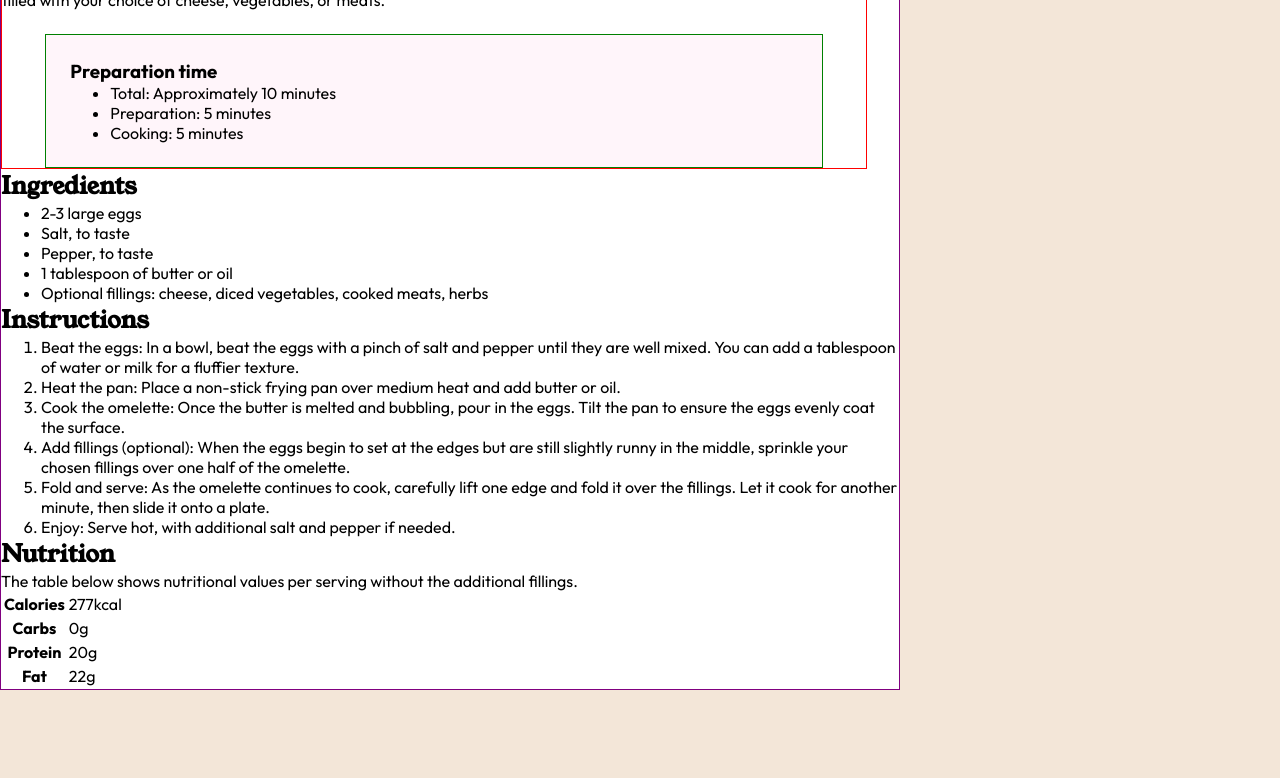
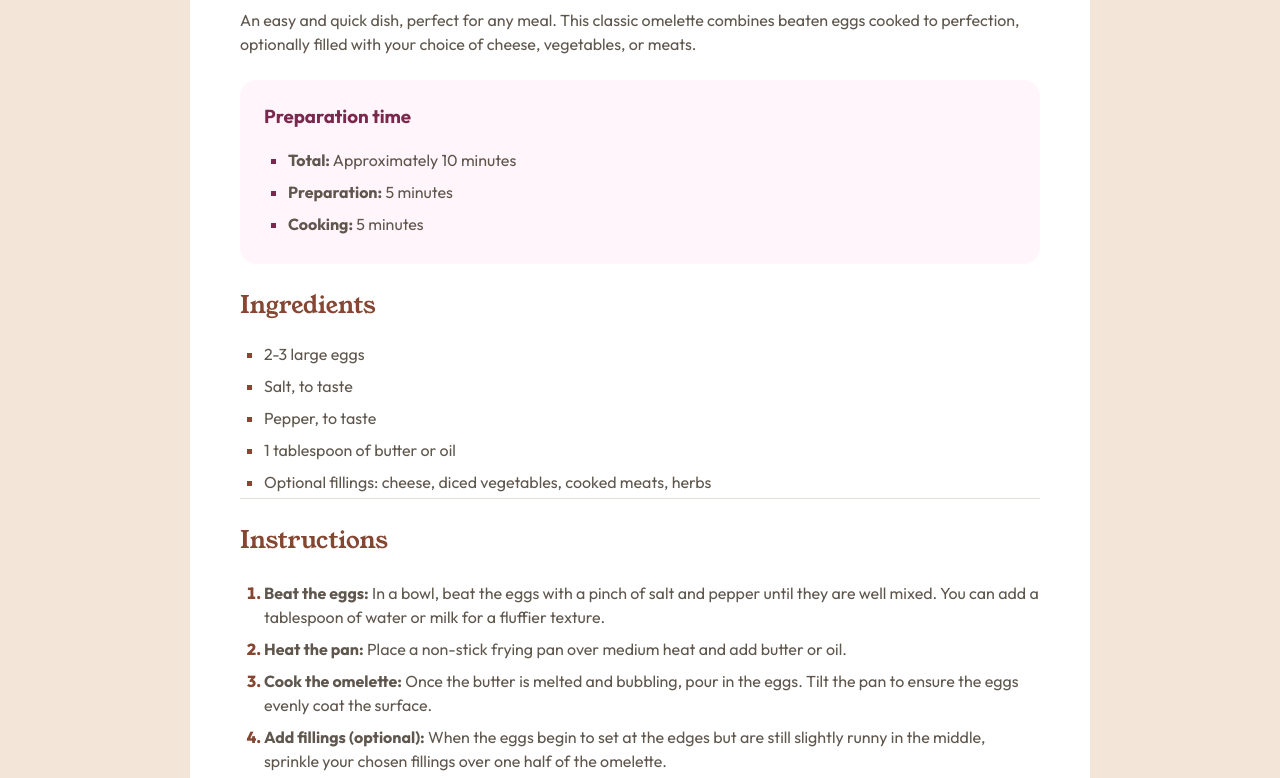
Before and after one commit to AdrArs/Frontend-Mentor, a plain HTML site: page recipe-page-main/index.html in a window 1280 px wide. Shown: the part 463-1241 px from the top of the page. Before the commit the page ends 1153 px from the top, so only its background shows below. Drawn offline with Linux system fonts and the light colour scheme.

Commit message:
finalizando recipe

```diff
--- a/recipe-page-main/css/styles.css
+++ b/recipe-page-main/css/styles.css
@@ -33,44 +33,130 @@ html {
 body {
   font-size: var(--font-size);
   font-family: var(--outfit);
-  border: 1px solid purple;
   background-color: var(--neutral-White);
   width: min(100%, 900px);
+  margin: 0 auto;
 
+}
+
+main {
+  display: flex;
+  flex-direction: column;
+  align-items: center;
 }
 
 h1 {
   font-family: var(--young-serif);
   font-size: 2rem;
+  color: var(--neutral-Dark-Charcoal);
+  font-weight: 500;
 }
 
 h2 {
   font-family: var(--young-serif);
+  color: var(--primary-Nutmeg);
+  margin: 1.5rem 0 1rem 0;
+  font-weight: 400;
+}
+
+h3 {
+  color: var(--primary-Dark-Raspberry);
+  margin-bottom: 1rem;
+}
+
+p, li {
+  color: var(--neutral-Wenge-Brown);
+}
+
+span {
+  color: var(--neutral-Wenge-Brown);
+  font-weight: 700;
+}
+
+ol {
+  padding-inline-start: 1.5rem;
+}
+
+ul {
+  padding-inline-start: 1.5rem;
+  list-style-type: square;
+
+}
+.hero__preparation li::marker {
+  color: var(--primary-Dark-Raspberry);
+
+}
+
+.ingredients li::marker {
+  color: var(--primary-Nutmeg);
+}
+
+ol li::marker {
+  color: var(--primary-Nutmeg);
+  font-weight: 800;
 }
 
 .hero {
-  width: min(900px, 100% - 2rem);
-  border: 1px solid red;
-  display: flex;
-  flex-direction: column;
-  align-items: center;
-
+  width: min(800px, 100% - 3rem);
 }
 
 .hero__logo {
-  width: min(100% - 2rem, 720px);
+  width: 100%;
   border-radius: 10px;
-  border: 1px solid blue;
   margin-bottom: 2rem;
 }
 
 .hero p {
   margin: 1.5rem 0  1.5rem 0;
+  line-height: 1.5;
 }
 
 .hero__preparation {
-  border: 1px solid green;
-  width: max(90%, 375px);
+  width: 100%;
   padding: 1.5rem;
   background-color: var(--neutral-Rose-White);
+  border-radius: 1rem;
 }
+
+.hero__preparation li {
+  line-height: 2;
+}
+
+.ingredients {
+  width: min(800px, 100% - 3rem);
+}
+
+.ingredients li {
+  line-height: 2;
+}
+
+.instructions {
+  width: min(800px, 100% - 3rem);
+}
+
+.instructions li p {
+  line-height: 1.5;
+}
+
+.instructions li {
+  line-height: 2.5;
+}
+
+.nutrition {
+  width: min(800px, 100% - 3rem);
+}
+
+.nutrition__table th {
+  text-align: left;
+  padding-inline-start: 30px;
+  padding-inline-end: 250px;
+  padding-top: 1.5rem;
+}
+
+.nutrition__table td {
+  padding-top: 1.5rem;
+}
+
+.table__line {
+  border-bottom: 1.5px solid var(--neutral-Light-Grey);
+}
--- a/recipe-page-main/index.html
+++ b/recipe-page-main/index.html
@@ -20,14 +20,14 @@
           <h3>Preparation time</h3>
 
           <ul>
-            <li>Total: Approximately 10 minutes</li>
-            <li>Preparation: 5 minutes</li>
-            <li>Cooking: 5 minutes</li>
+            <li><span>Total:</span> Approximately 10 minutes</li>
+            <li><span>Preparation:</span> 5 minutes</li>
+            <li><span>Cooking:</span> 5 minutes</li>
           </ul>
         </div>
       </section>
 
-      <section class="Ingredients">
+      <section class="ingredients table__line">
         <h2>Ingredients</h2>
 
         <ul>
@@ -39,20 +39,20 @@
         </ul>
       </section>
 
-      <section class="Instructions">
+      <section class="instructions table__line">
         <h2>Instructions</h2>
 
         <ol>
-          <li><span>Beat the eggs:</span> In a bowl, beat the eggs with a pinch of salt and pepper until they are
-            well mixed. You can add a tablespoon of water or milk for a fluffier texture.</li>
-          <li><span>Heat the pan:</span> Place a non-stick frying pan over medium heat and add butter or oil.</li>
-          <li><span>Cook the omelette:</span> Once the butter is melted and bubbling, pour in the eggs. Tilt the
-            pan to ensure the eggs evenly coat the surface.</li>
-          <li><span>Add fillings (optional):</span> When the eggs begin to set at the edges but are still slightly
-            runny in the middle, sprinkle your chosen fillings over one half of the omelette.</li>
-          <li><span>Fold and serve:</span> As the omelette continues to cook, carefully lift one edge and fold
-            it over the fillings. Let it cook for another minute, then slide it onto a plate.</li>
-          <li><span>Enjoy:</span> Serve hot, with additional salt and pepper if needed.</li>
+          <li><p><span>Beat the eggs:</span> In a bowl, beat the eggs with a pinch of salt and pepper until they are
+            well mixed. You can add a tablespoon of water or milk for a fluffier texture.</p></li>
+          <li><p><span>Heat the pan:</span> Place a non-stick frying pan over medium heat and add butter or oil.</p></li>
+          <li><p><span>Cook the omelette:</span> Once the butter is melted and bubbling, pour in the eggs. Tilt the
+            pan to ensure the eggs evenly coat the surface.</p></li>
+          <li><p><span>Add fillings (optional):</span> When the eggs begin to set at the edges but are still slightly
+            runny in the middle, sprinkle your chosen fillings over one half of the omelette.</p></li>
+          <li><p><span>Fold and serve:</span> As the omelette continues to cook, carefully lift one edge and fold
+            it over the fillings. Let it cook for another minute, then slide it onto a plate.</p></li>
+          <li><p><span>Enjoy:</span> Serve hot, with additional salt and pepper if needed.</p></li>
         </ol>
       </section>
 
@@ -61,22 +61,22 @@
 
         <p>The table below shows nutritional values per serving without the additional fillings.</p>
 
-        <table>
+        <table class="nutrition__table ">
           <tr>
-            <th scope="row">Calories</td>
-            <td>277kcal</td>
+            <th class="table__line" scope="row">Calories</td>
+            <td class="table__line">277kcal</td>
           </tr>
           <tr>
-            <th scope="row">Carbs</th>
-            <td>0g</td>
+            <th class="table__line" scope="row">Carbs</th>
+            <td class="table__line">0g</td>
           </tr>
           <tr>
-            <th scope="row">Protein</th>
-            <td>20g</td>
+            <th class="table__line" scope="row">Protein</th>
+            <td class="table__line">20g</td>
           </tr>
           <tr>
-            <th scope="row">Fat</th>
-            <td>22g</td>
+            <th class="table__line "scope="row">Fat</th>
+            <td class="table__line">22g</td>
           </tr>
         </table>
       </section>
```
Also changed, not shown: recipe-page-main/index-original.html (deleted, +0 -77 lines), 2 other files.
